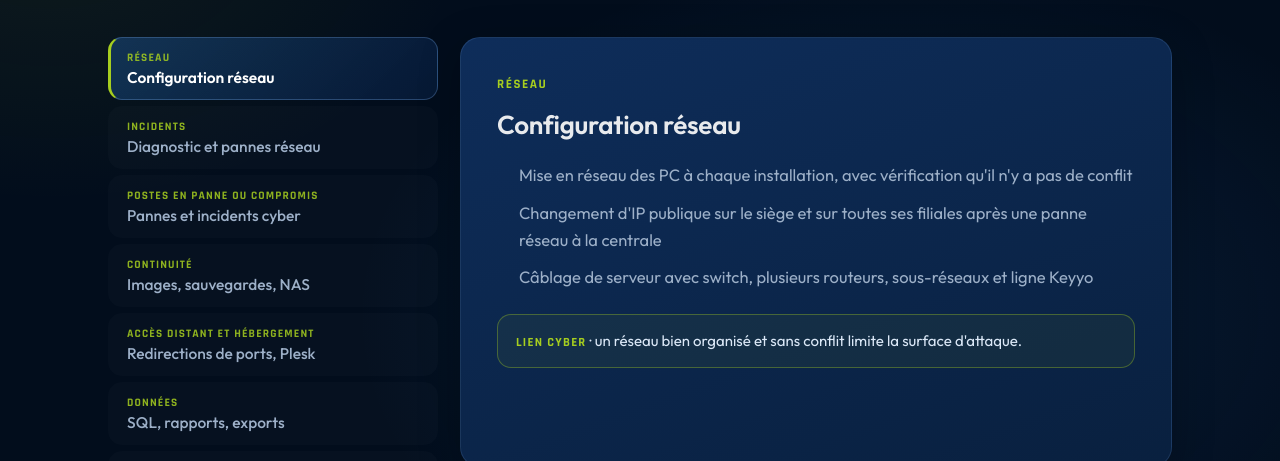
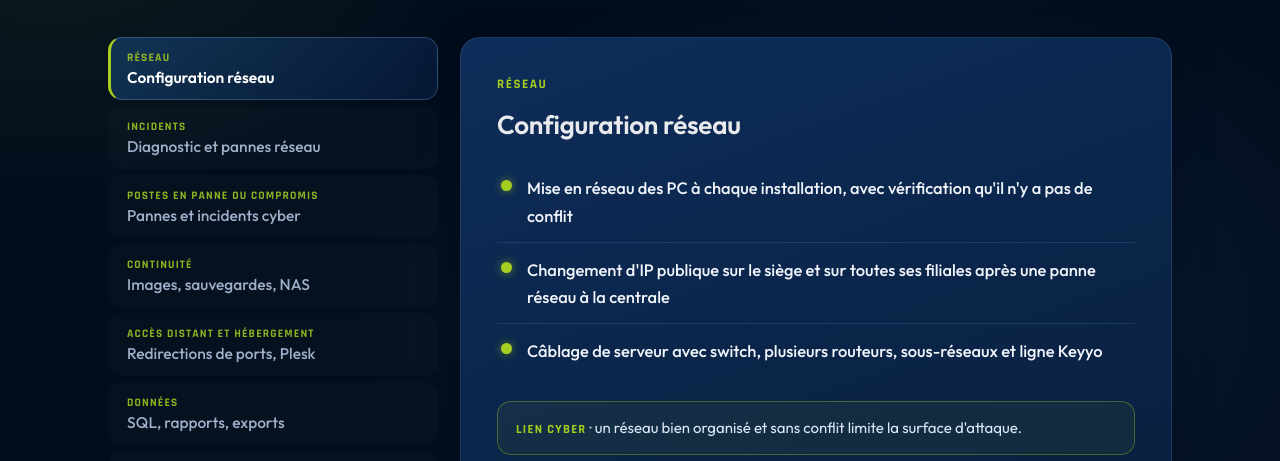
Before and after one commit to nissa-k/portfolio, a plain HTML site: page rapport-alternance/missions.html in a window 1280 px wide. Shown: the part 309-770 px from the top of the page. Drawn offline with Linux system fonts and the light colour scheme.

Commit message:
update24

```diff
--- a/rapport-alternance/assets/css/style.css
+++ b/rapport-alternance/assets/css/style.css
@@ -546,3 +546,9 @@ h2{ line-height:1.2; }
   .mdet-list button.on{ border-left-color:rgba(120,170,230,.3); border-bottom:2px solid var(--lime); }
   .mdet-panel{ padding:24px 20px; min-height:0; }
 }
+
+/* puces façon Info Concept : point vert, texte clair, filets */
+.mdet-panel ul{ list-style:none; padding-left:0 !important; }
+.mdet-panel li{ position:relative; margin:0; padding:13px 0 13px 30px; color:#f2f6fc; font-weight:500; font-size:16.5px; border-bottom:1px solid rgba(120,170,230,.16); }
+.mdet-panel li:last-child{ border-bottom:0; }
+.mdet-panel li::before{ content:""; position:absolute; left:4px; top:1.15em; width:11px; height:11px; border-radius:50%; background:var(--lime); box-shadow:0 0 10px rgba(166,206,31,.55); }
--- a/rapport-alternance/missions.html
+++ b/rapport-alternance/missions.html
@@ -5,7 +5,7 @@
 <meta name="viewport" content="width=device-width, initial-scale=1.0">
 <title>Nissa Karadag — Rapport d'alternance · Les missions</title>
 <meta name="description" content="Missions d'alternance par domaine : réseau, services exposés, sauvegarde, données, caisses, pilotage web.">
-<link rel="stylesheet" href="assets/css/style.css?v=11">
+<link rel="stylesheet" href="assets/css/style.css?v=12">
 </head>
 <body>
 
```
Also changed, not shown: rapport-alternance/bilan.html (+1 -1 lines), rapport-alternance/incidents.html (+1 -1 lines), rapport-alternance/index.html (+1 -1 lines).
